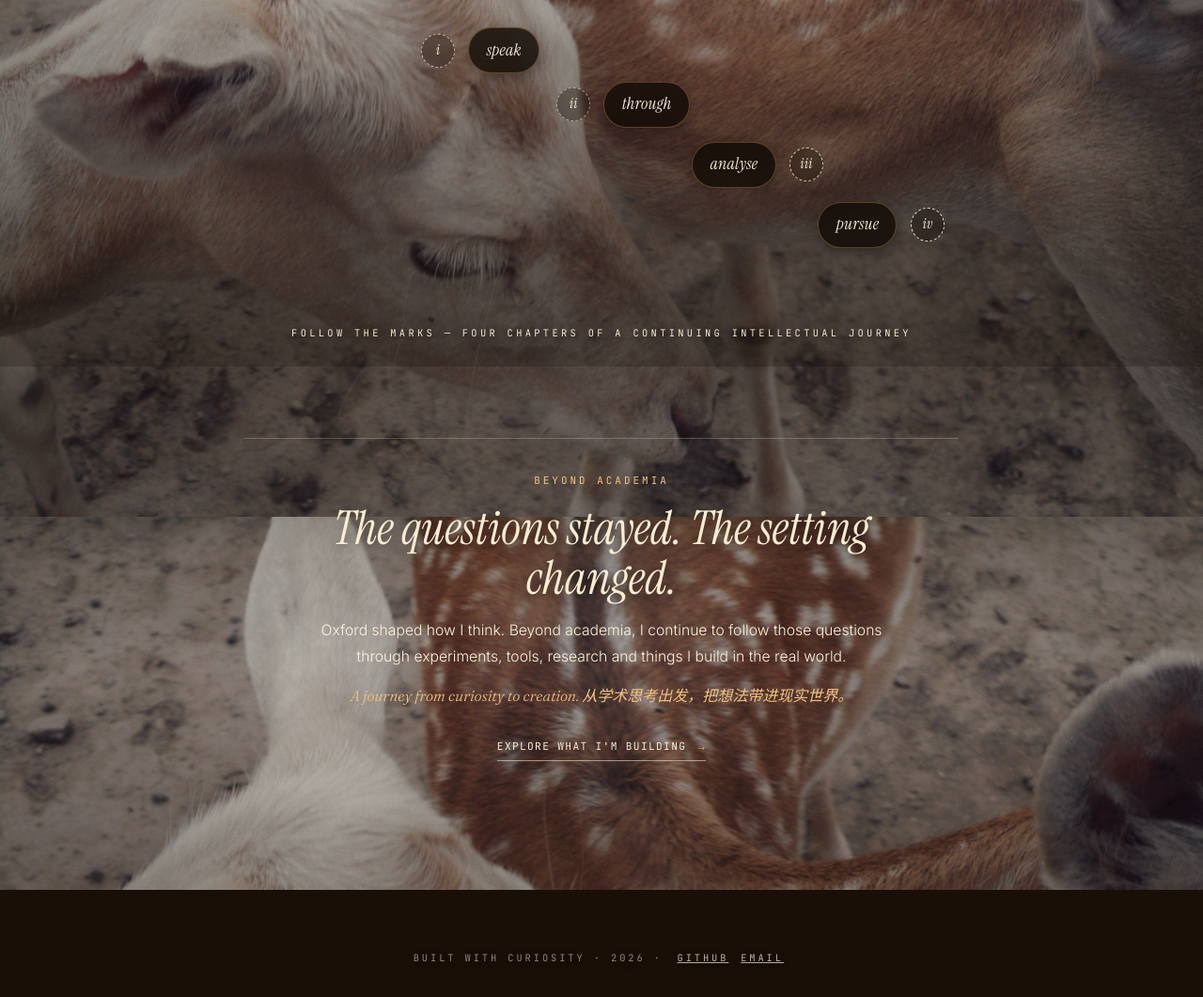
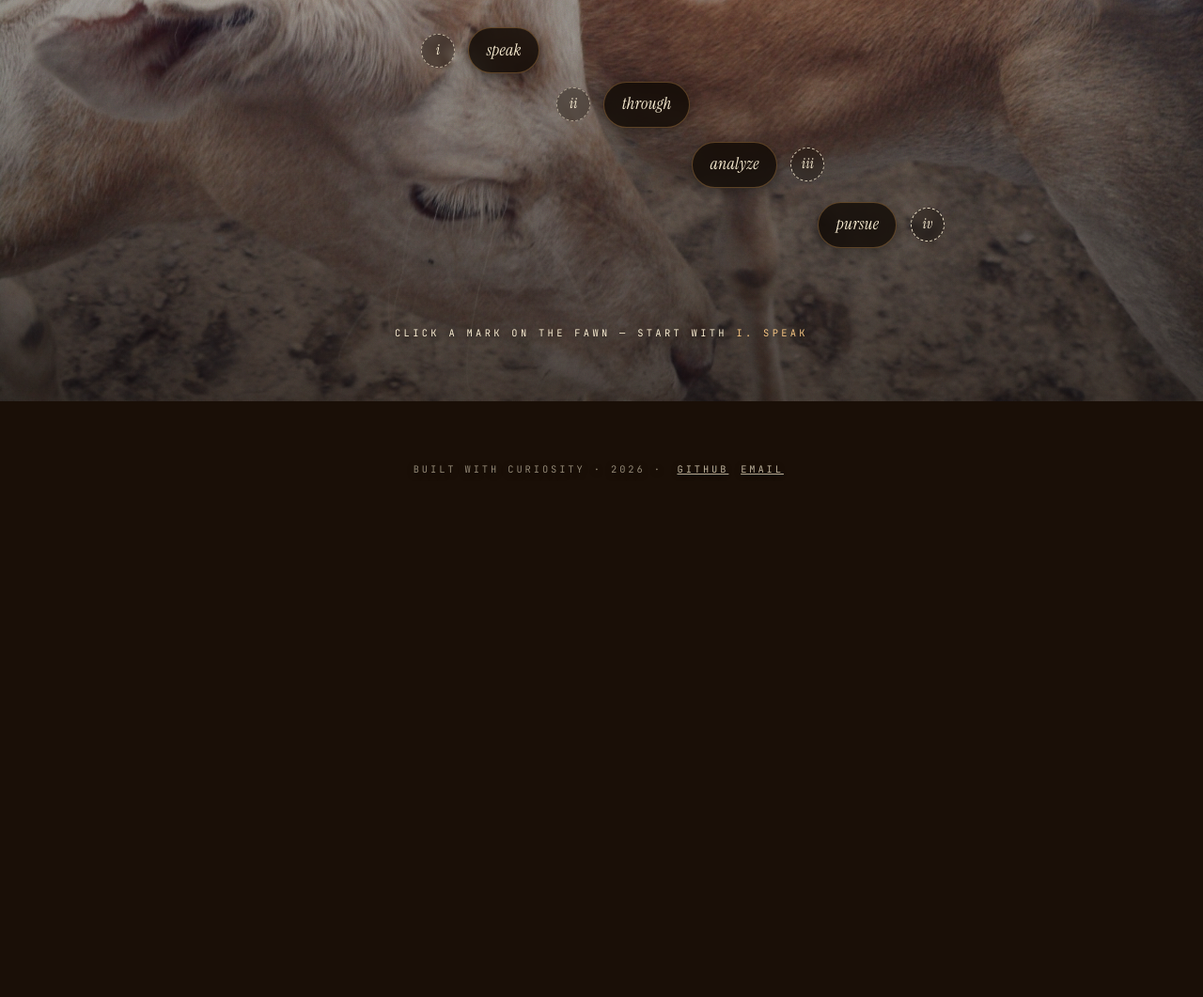
Before and after one commit to lingegrace/work-from-home-, a plain HTML site: page index.html in a window 1280 px wide. Shown: the part 410-1471 px from the top of the page at 94% size. After the commit the page ends 951 px from the top, so only its background shows below. Drawn offline with Linux system fonts and the light colour scheme.

Commit message:
Restore original homepage at user's request

```diff
--- a/index.html
+++ b/index.html
@@ -321,64 +321,6 @@
         .hero-hint.dim { opacity: 0.35; }
         .hero-hint em { color: var(--accent-warm); font-style: normal; }
 
-        /* ═══════ BEYOND ACADEMIA BRIDGE · DEMO ═══════ */
-        .beyond-academia {
-            max-width: 760px;
-            margin: clamp(3.5rem, 8vw, 6.5rem) auto 2rem;
-            padding: 2.2rem 1.5rem 2.6rem;
-            text-align: center;
-            border-top: 1px solid rgba(248, 236, 209, 0.24);
-            position: relative;
-        }
-        .beyond-kicker {
-            font-family: 'JetBrains Mono', monospace;
-            font-size: 0.68rem;
-            letter-spacing: 0.28em;
-            text-transform: uppercase;
-            color: var(--accent-warm);
-            margin-bottom: 1rem;
-        }
-        .beyond-academia h2 {
-            font-family: 'Instrument Serif', serif;
-            font-size: clamp(2rem, 4vw, 3.1rem);
-            line-height: 1.05;
-            font-weight: 400;
-            font-style: italic;
-            color: var(--cream);
-            margin: 0 auto 1rem;
-            text-shadow: 0 2px 14px rgba(0,0,0,.35);
-        }
-        .beyond-academia p {
-            max-width: 620px;
-            margin: 0.8rem auto;
-            color: var(--cream-warm);
-            font-size: 0.98rem;
-            line-height: 1.8;
-        }
-        .beyond-academia .beyond-note {
-            color: var(--accent-warm);
-            font-family: 'Fraunces', 'Instrument Serif', serif;
-            font-style: italic;
-            font-size: 1rem;
-        }
-        .beyond-link {
-            display: inline-block;
-            margin-top: 1.1rem;
-            padding-bottom: 0.3rem;
-            border-bottom: 1px solid rgba(248, 236, 209, 0.55);
-            color: var(--cream);
-            text-decoration: none;
-            font-family: 'JetBrains Mono', monospace;
-            font-size: 0.7rem;
-            letter-spacing: 0.12em;
-            text-transform: uppercase;
-        }
-        .beyond-link span { color: var(--accent-warm); margin-left: 0.3rem; }
-        @media (max-width: 640px) {
-            .beyond-academia { padding: 1.8rem 1rem 2.2rem; margin-top: 3rem; }
-            .beyond-academia p { font-size: 0.92rem; }
-        }
-
         /* ═══════ READING PANE ═══════ */
         .reading-backdrop {
             position: fixed;
@@ -680,7 +622,6 @@
         .footer { text-align: center; padding: 4rem 2rem 2rem; font-family: 'JetBrains Mono', monospace; font-size: 0.65rem; letter-spacing: 0.28em; text-transform: uppercase; color: var(--cream-mute); text-shadow: 0 2px 6px rgba(0,0,0,0.5); }
         .footer a { color: var(--cream-soft); margin: 0 0.4rem; cursor: none; }
     </style>
-    <!-- Beyond Academia demo: refreshed for live review -->
 </head>
 <body>
     <div id="cursor"></div>
@@ -716,8 +657,8 @@
                 <div class="hero">
                     <div class="hero-eyebrow">Linge · Grace · Guo</div>
                     <h1 class="hero-name">grace</h1>
-                    <p class="hero-sub">From academic curiosity to practical creation — exploring how technology reshapes the way we think, work, interact and live.</p>
-                    <div class="hero-cta"><a class="btn btn-ghost" href="#works">Beyond Academia · See what I build →</a></div>
+                    <p class="hero-sub">a sociotechnical lens on how AI and emerging technologies reshape the way we know, work, interact, and live.</p>
+                    <div class="hero-cta"><a class="btn btn-ghost" href="#works">See what I build →</a></div>
                 </div>
 
                 <div class="deer-marks">
@@ -731,7 +672,7 @@
                     </div>
                     <div class="spot s3" data-item="analyze" role="button" tabindex="0">
                         <div class="spot-dot">iii</div>
-                        <div class="spot-label">analyse</div>
+                        <div class="spot-label">analyze</div>
                     </div>
                     <div class="spot s4" data-item="pursue" role="button" tabindex="0">
                         <div class="spot-dot">iv</div>
@@ -740,16 +681,8 @@
                 </div>
 
                 <div class="hero-hint" id="heroHint">
-                    follow the marks — four chapters of a continuing intellectual journey
+                    click a mark on the fawn — start with <em>i. speak</em>
                 </div>
-
-                <section class="beyond-academia" aria-labelledby="beyond-title">
-                    <div class="beyond-kicker">Beyond Academia</div>
-                    <h2 id="beyond-title">The questions stayed. The setting changed.</h2>
-                    <p>Oxford shaped how I think. Beyond academia, I continue to follow those questions through experiments, tools, research and things I build in the real world.</p>
-                    <p class="beyond-note">A journey from curiosity to creation. 从学术思考出发，把想法带进现实世界。</p>
-                    <a class="beyond-link" href="#works">Explore what I'm building <span aria-hidden="true">→</span></a>
-                </section>
             </div>
         </section>
 
```
